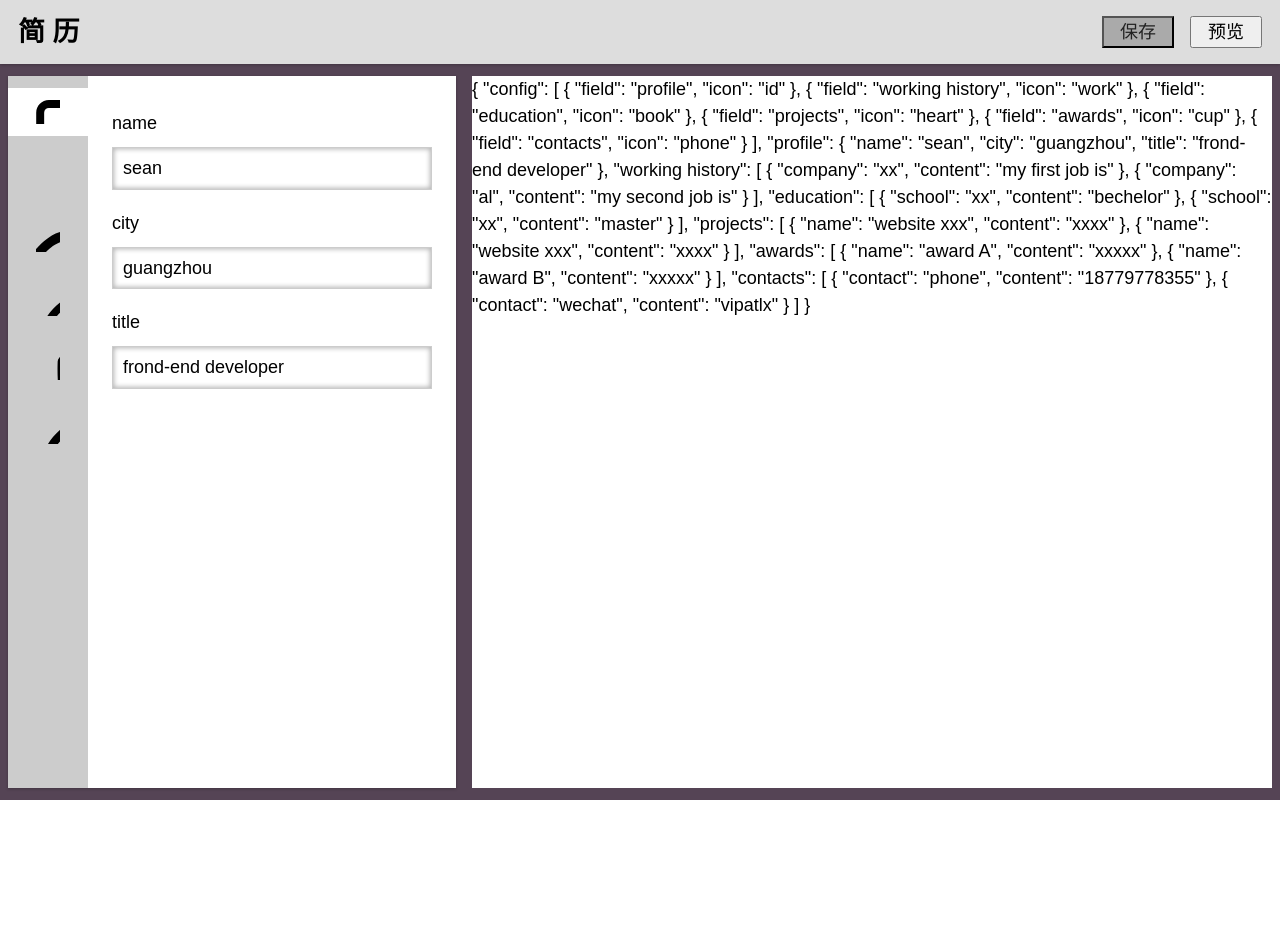
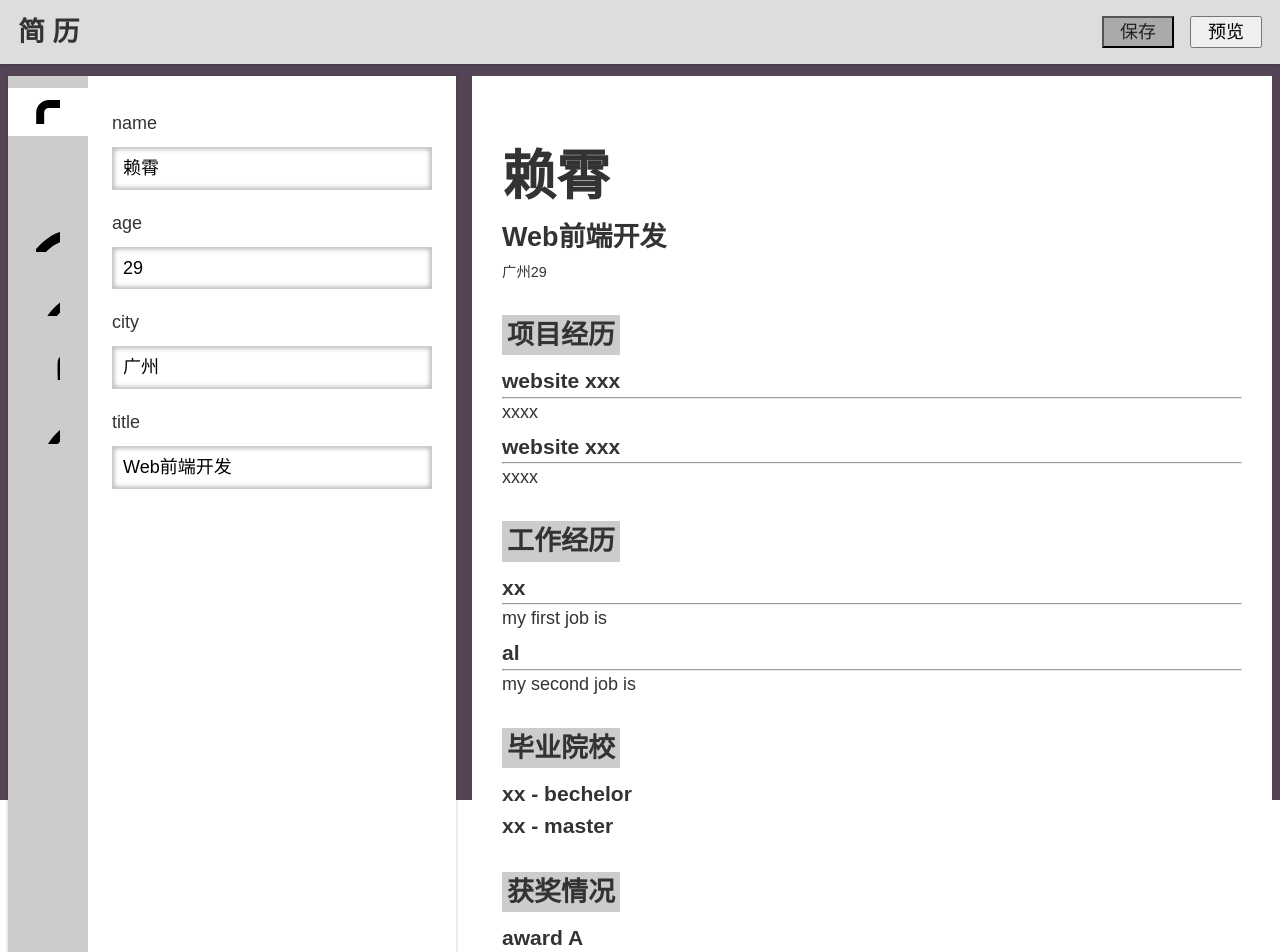
Before and after one commit to nineSean/vue-resume-maker, a Vue app: page / in a window 1280 px wide. Shown: the top 952 px of the page. Before the commit the page ends 800 px from the top, so only its background shows below. Built offline with nearby package versions, Linux system fonts and the light colour scheme.

Commit message:
finish ResumePreview area

```diff
--- a/src/App.vue
+++ b/src/App.vue
@@ -42,6 +42,7 @@ export default {
   flex-direction: column;
   align-items: center;
   font: 18px/1.5 "STHeitiSC-Light", sans-serif;
+  color: #333;
   background-color: #545;
   > header {
     width: 100%;
--- a/src/components/ResumeEditor.vue
+++ b/src/components/ResumeEditor.vue
@@ -53,7 +53,7 @@
     background-color: #fff;
 
     box-shadow:0 1px 3px 0 rgba(0,0,0,0.25);
-    width: 35%;
+    min-width: 35%;
     display: flex;
     align-items: stretch;
     overflow: auto;
--- a/src/components/ResumePreview.vue
+++ b/src/components/ResumePreview.vue
@@ -1,6 +1,61 @@
 <template>
   <div id="resumePreview">
-    {{resume}}
+    <section data-name="profile" v-show="resume.profile">
+      <h1>{{resume.profile.name}}</h1>
+      <h2>{{resume.profile.title}}</h2>
+      <p>
+        <small>{{resume.profile.city}}</small>
+        <small>{{resume.profile.age}}</small>
+      </p>
+    </section>
+    <section data-name="project" v-show="resume.projects">
+      <h2>项目经历</h2>
+      <ol>
+        <li v-for="item in resume.projects">
+          <h3>{{item.name}}</h3>
+          <hr>
+          <p v-show=item.content>{{item.content}}</p>
+        </li>
+      </ol>
+    </section>
+    <section data-name="workHistory" v-show="resume.workHistory">
+      <h2>工作经历</h2>
+      <ol>
+        <li v-for="item in resume.workHistory">
+          <h3>{{item.company}}</h3>
+          <hr>
+          <p v-show=item.content>{{item.content}}</p>
+        </li>
+      </ol>
+    </section>
+    <section data-name="education" v-show="resume.education">
+      <h2>毕业院校</h2>
+      <ol>
+        <li v-for="item in resume.education">
+          <h3>{{item.school}}
+            <span v-show=item.content> - {{item.content}}</span>
+          </h3>
+        </li>
+      </ol>
+    </section>
+    <section data-name="awards" v-show="resume.awards">
+      <h2>获奖情况</h2>
+      <ol>
+        <li v-for="item in resume.awards">
+          <h3>{{item.name}}</h3>
+          <hr>
+          <p v-show=item.content>{{item.content}}</p>
+        </li>
+      </ol>
+    </section>
+    <section data-name="contacts" v-show="resume.contacts">
+      <h2>联系方式</h2>
+      <ol>
+        <li v-for="item in resume.contacts">
+          <p>{{item.contact}}: {{item.content}}</p>
+        </li>
+      </ol>
+    </section>
   </div>
 </template>
 
@@ -16,9 +71,38 @@
 </script>
 
 <style scoped lang="scss">
+  $bgc: #fff;
   #resumePreview{
-    background-color: #fff;
+    background-color: $bgc;
 
     width: 62.5%;
+    padding: 30px;
+    overflow: auto;
+    h1{
+      margin: 0;
+      font: {
+        size: 3em;
+      }
+    }
+    h2{
+      display: inline-block;
+      margin-bottom: 10px;
+      padding: 0 5px;
+      background-color: #ccc;
+    }
+    section[data-name='profile']{
+      h2{
+        margin: 0;
+        padding: 0;
+        background-color: $bgc;
+      }
+    }
+    section{
+      margin: 30px 0;
+      p{
+        margin-bottom: 5px;
+        white-space: pre-line;
+      }
+    }
   }
 </style>
--- a/src/store/index.js
+++ b/src/store/index.js
@@ -8,18 +8,19 @@ const store = new Vuex.Store({
     resume: {
       config: [
         {field: 'profile', icon: 'id'},
-        {field: 'working history', icon: 'work'},
+        {field: 'workHistory', icon: 'work'},
         {field: 'education', icon: 'book'},
         {field: 'projects', icon: 'heart'},
         {field: 'awards', icon: 'cup'},
         {field: 'contacts', icon: 'phone'}
       ],
       profile: {
-        name: 'sean',
-        city: 'guangzhou',
-        title: 'frond-end developer'
+        name: '赖霄',
+        age: 29,
+        city: '广州',
+        title: 'Web前端开发'
       },
-      'working history': [
+      workHistory: [
         {company: 'xx', content: 'my first job is'},
         {company: 'al', content: 'my second job is'}
       ],
```
